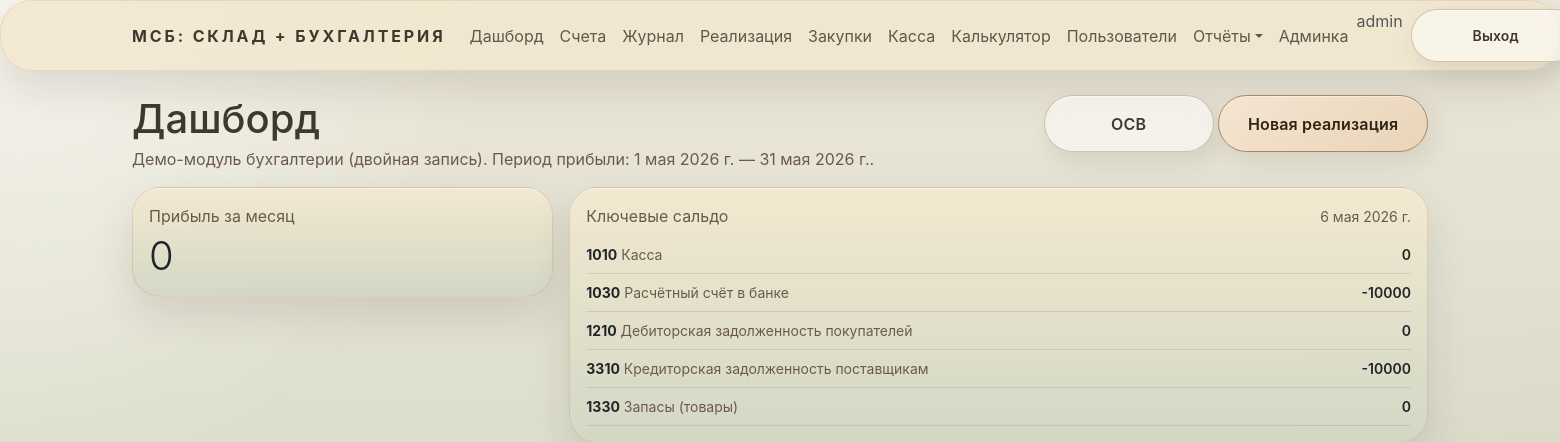
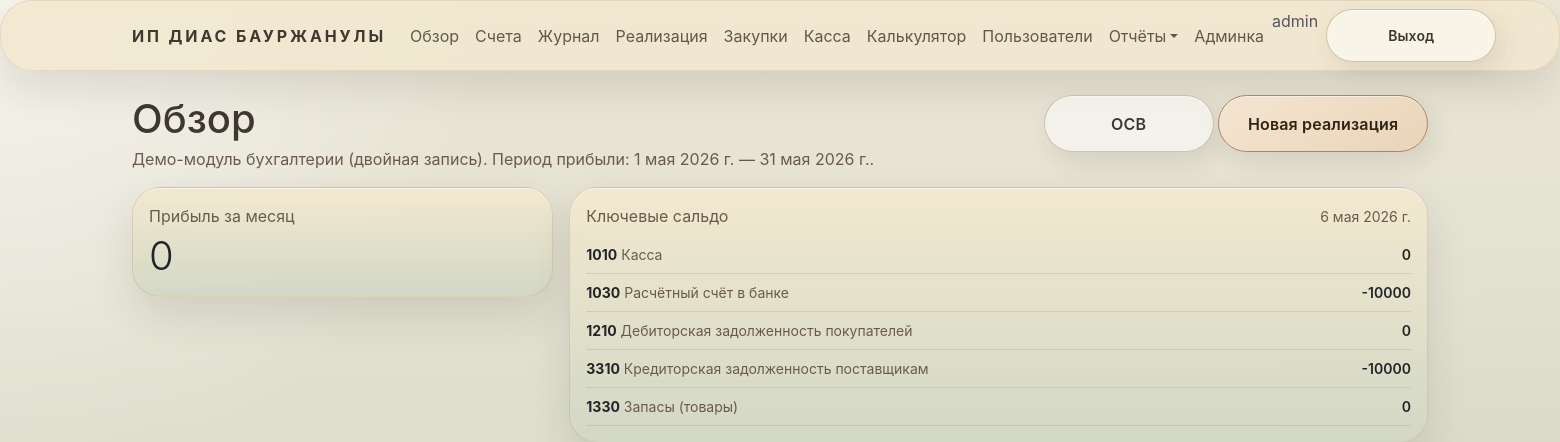
Before and after one commit to deamarriore/DiasBaurzhanulyIP22-1R, a Django app: page /accounting/ in a window 1560 px wide. Shown: the top 442 px of the page. Run offline with Django 5.2, Linux system fonts and the light colour scheme; a user stored in the database is signed in; data comes from the database, SQL or seed files in the repository.

Commit message:
дизайн 2

```diff
--- a/accounting/templates/accounting/base.html
+++ b/accounting/templates/accounting/base.html
@@ -167,13 +167,13 @@
 <body>
 <nav class="navbar navbar-expand-lg no-print mb-4">
     <div class="container">
-        <a class="navbar-brand" href="{% url 'accounting:dashboard' %}">МСБ: склад + бухгалтерия</a>
+        <a class="navbar-brand" href="{% url 'accounting:dashboard' %}">ИП ДИАС БАУРЖАНУЛЫ</a>
         <button class="navbar-toggler" type="button" data-bs-toggle="collapse" data-bs-target="#navMain">
             <span class="navbar-toggler-icon"></span>
         </button>
         <div class="collapse navbar-collapse" id="navMain">
             <ul class="navbar-nav me-auto">
-                <li class="nav-item"><a class="nav-link" href="{% url 'accounting:dashboard' %}">Дашборд</a></li>
+                <li class="nav-item"><a class="nav-link" href="{% url 'accounting:dashboard' %}">Обзор</a></li>
                 <li class="nav-item"><a class="nav-link" href="{% url 'accounting:account_list' %}">Счета</a></li>
                 <li class="nav-item"><a class="nav-link" href="{% url 'accounting:journal_list' %}">Журнал</a></li>
                 <li class="nav-item"><a class="nav-link" href="{% url 'accounting:sales_list' %}">Реализация</a></li>
--- a/accounting/templates/accounting/dashboard.html
+++ b/accounting/templates/accounting/dashboard.html
@@ -1,9 +1,9 @@
 {% extends "accounting/base.html" %}
-{% block title %}Дашборд{% endblock %}
+{% block title %}Обзор{% endblock %}
 {% block content %}
 <div class="d-flex align-items-start justify-content-between flex-wrap gap-2 mb-3">
     <div>
-        <h1 class="mb-1">Дашборд</h1>
+        <h1 class="mb-1">Обзор</h1>
         <p class="text-muted mb-0">Демо-модуль бухгалтерии (двойная запись). Период прибыли: {{ month_from }} — {{ month_to }}.</p>
     </div>
     <div class="no-print">
```
